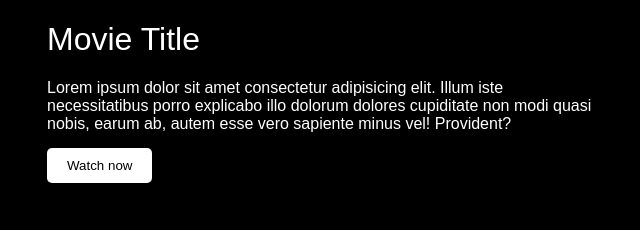
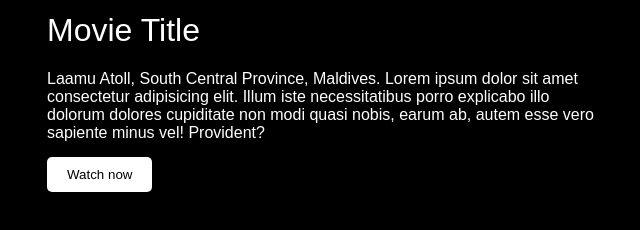
Before and after one commit to asriomar/movie-popup, a plain HTML site: page index.html in a window 1280 px wide. Shown: the part 468-698 px from the top of the page, without its empty margins (318-958 px from the left). Drawn offline with Linux system fonts and the light colour scheme.

Commit message:
Update index.html

```diff
--- a/index.html
+++ b/index.html
@@ -18,11 +18,11 @@
     <div class="main-container">
       <img
         src="https://images.pexels.com/photos/457882/pexels-photo-457882.jpeg?auto=compress&cs=tinysrgb&w=1260&h=750&dpr=1"
-        alt="movie-image"
+        alt="Laamu Atoll, South Central Province, Maldives"
       />
       <h1>Movie Title</h1>
       <p>
-        Lorem ipsum dolor sit amet consectetur adipisicing elit. Illum iste
+        Laamu Atoll, South Central Province, Maldives. Lorem ipsum dolor sit amet consectetur adipisicing elit. Illum iste
         necessitatibus porro explicabo illo dolorum dolores cupiditate non modi
         quasi nobis, earum ab, autem esse vero sapiente minus vel! Provident?
       </p>
```
